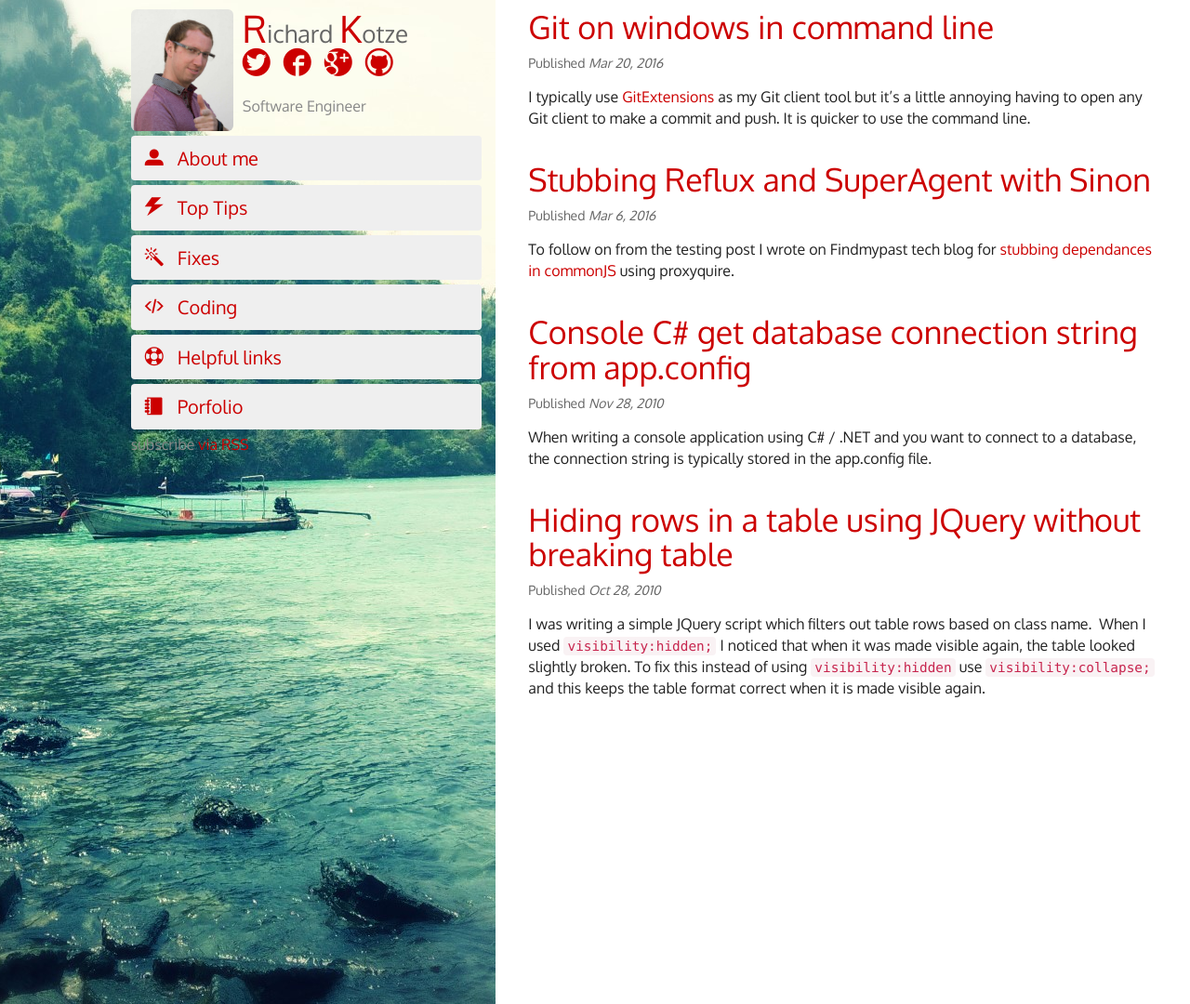
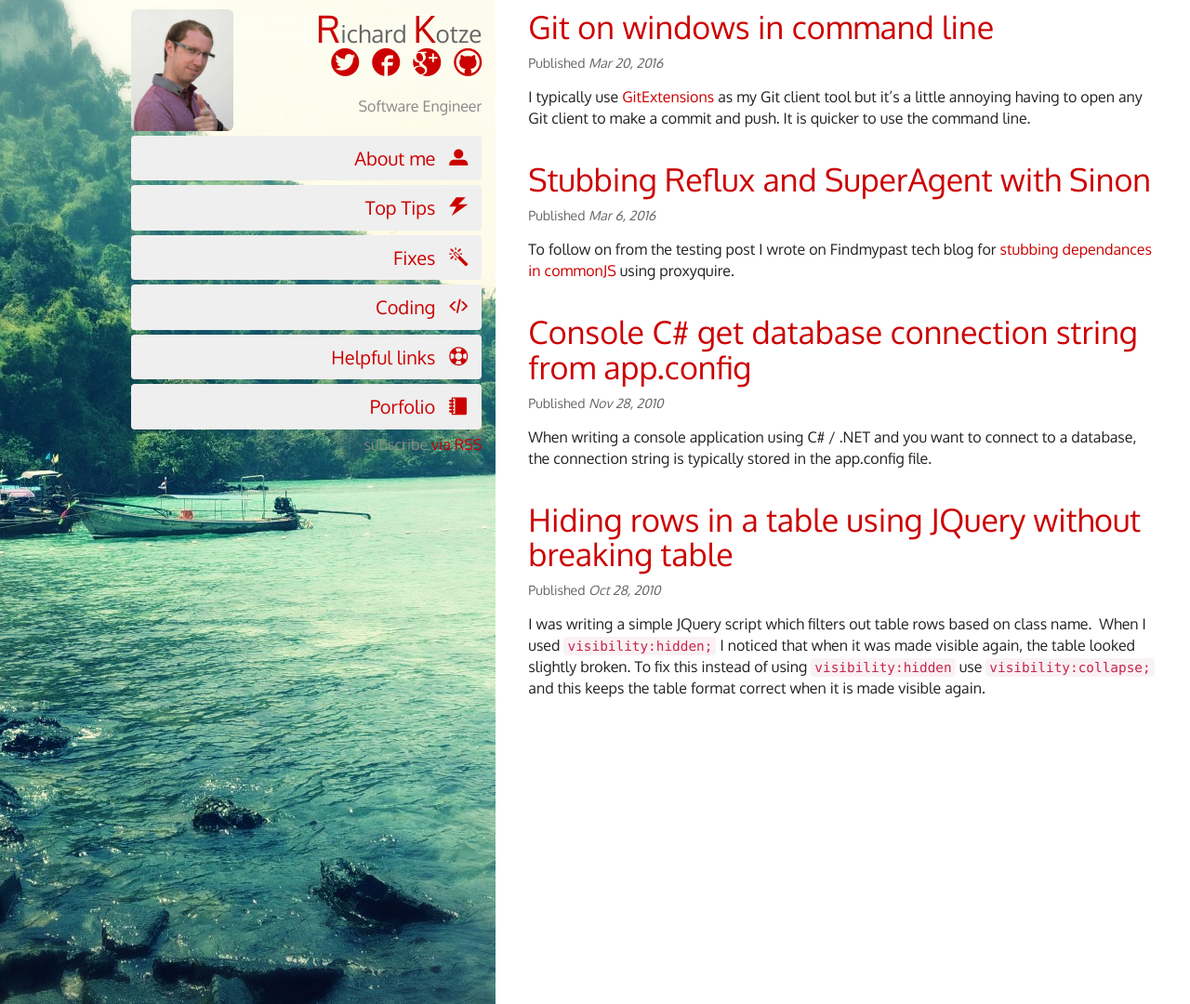
Before and after one commit to rkotze/rkotze.github.io, a Jekyll site: the page built from index.html, in a window 1280 px wide. Shown: the whole page at 93% size. Built offline with Jekyll 4.4.1, drawn with Linux system fonts in a browser that asks for light colours.

Commit message:
right align text for header and nav.

```diff
--- a/_includes/header.html
+++ b/_includes/header.html
@@ -32,7 +32,7 @@
         <ul class="nav nav-list">
             <li>
                 <a{% if page.url == "/about-me/" %} class="active"{% endif %} href="/about-me">
-                    <span class="icon-nav-user"></span> About me
+                    About me <span class="icon-nav-user"></span>
                 </a>
             </li>
 
@@ -40,15 +40,15 @@
               {% if page.category == category.slug %}
                 <li>
                   <a class="active" href="/{{ category.slug }}/">
+                    {{ category.name }}
                     <span class="{{ category.icon }}"></span>
-                    {{ category.name }}
                   </a>
                 </li>
               {% else %}
                 <li>
                   <a href="/{{ category.slug }}/">
+                    {{ category.name }}
                     <span class="{{ category.icon }}"></span>
-                    {{ category.name }}
                   </a>
                 </li>
               {% endif %}
--- a/css/main.scss
+++ b/css/main.scss
@@ -140,6 +140,7 @@ h1.me {
     .keep-right{
         @media #{$small}{
             margin-left: 25%;
+            text-align: right;
         }
     }
 }
@@ -188,7 +189,7 @@ article.item, article.listing {
     @media #{$max-small}{
         background-color:none;
         border-bottom: 1px solid $red;
-        padding: 0 10px;
+        padding: 0;
     }
     .me{
         @media #{$max-small}{
@@ -226,7 +227,7 @@ article.item, article.listing {
                 }
 
                 span[class^="icon-"]{
-                    margin-right: 10px;
+                    margin-left: 10px;
                 }
             }
         }
@@ -235,7 +236,8 @@ article.item, article.listing {
         }
 
         a:link, a:visited{
-            background-color: $textBGColor;
+            background: $textBGColor;
+            // background-image: linear-gradient(to right, rgba(0, 0, 0, 0), $textBGColor);
             @include transition(all 0.4s);
         }
         a:hover{
```
